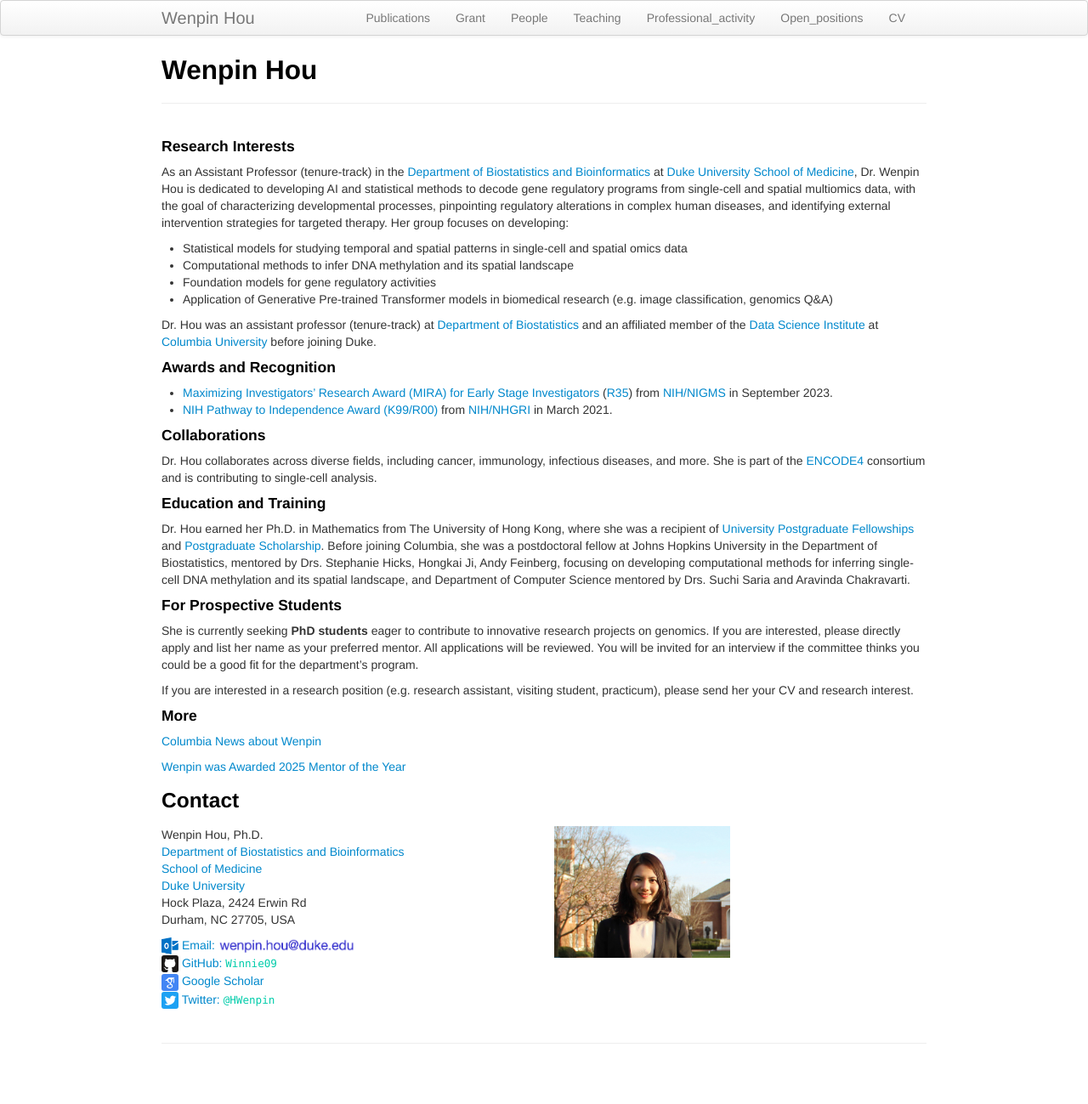
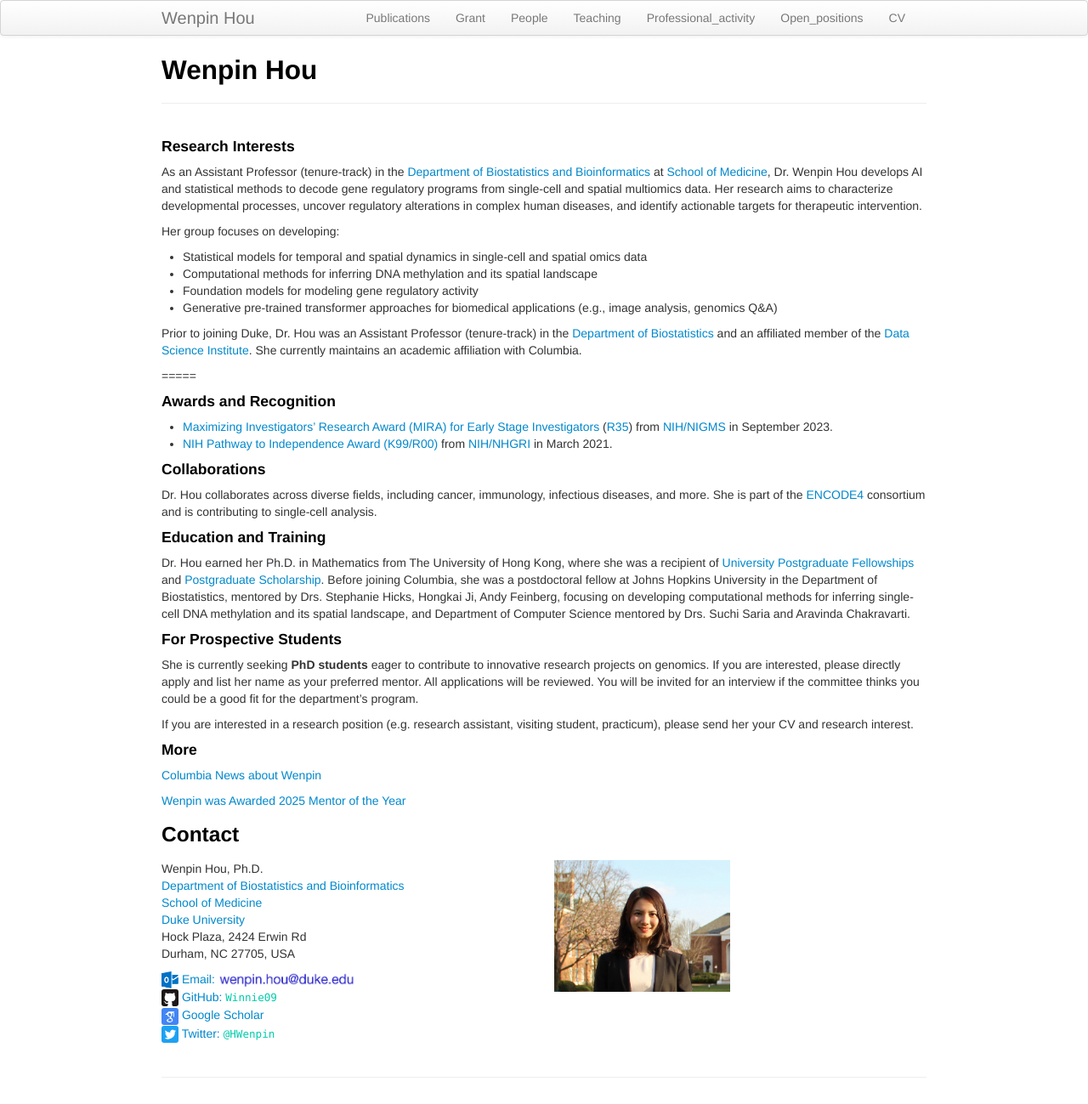
Before and after one commit to Winnie09/Wenpin_Hou, a Jekyll site: the page built from index.md, in a window 1280 px wide. Shown: the whole page at 85% size. Built offline with Jekyll 4.4.1, drawn with Linux system fonts in a browser that asks for light colours; before the commit the page ends 1259 px from its top, so only the background shows below that.

Commit message:
add changes

```diff
--- a/index.md
+++ b/index.md
@@ -5,15 +5,18 @@
 
 
 #### Research Interests
-As an Assistant Professor (tenure-track) in the [Department of Biostatistics and Bioinformatics](https://biostat.duke.edu/) at [Duke University](https://www.duke.edu/) [School of Medicine](https://medschool.duke.edu/), Dr. Wenpin Hou is dedicated to developing AI and statistical methods to decode gene regulatory programs from single-cell and spatial multiomics data, with the goal of characterizing developmental processes, pinpointing regulatory alterations in complex human diseases, and identifying external intervention strategies for targeted therapy. Her group focuses on developing:
+As an Assistant Professor (tenure-track) in the [Department of Biostatistics and Bioinformatics](https://biostat.duke.edu/) at [School of Medicine](https://medschool.duke.edu/), Dr. Wenpin Hou develops AI and statistical methods to decode gene regulatory programs from single-cell and spatial multiomics data. Her research aims to characterize developmental processes, uncover regulatory alterations in complex human diseases, and identify actionable targets for therapeutic intervention.
 
-- Statistical models for studying temporal and spatial patterns in single-cell and spatial omics data
-- Computational methods to infer DNA methylation and its spatial landscape
-- Foundation models for gene regulatory activities
-- Application of Generative Pre-trained Transformer models in biomedical research (e.g. image classification, genomics Q&A)
+Her group focuses on developing:
+- Statistical models for temporal and spatial dynamics in single-cell and spatial omics data
+- Computational methods for inferring DNA methylation and its spatial landscape
+- Foundation models for modeling gene regulatory activity
+- Generative pre-trained transformer approaches for biomedical applications (e.g., image analysis, genomics Q&A)
 
-Dr. Hou was an assistant professor (tenure-track) at [Department of Biostatistics](https://www.publichealth.columbia.edu/academics/departments/biostatistics) and an affiliated member of the [Data Science Institute](https://datascience.columbia.edu/people/wenpin-hou/) at [Columbia University](https://www.columbia.edu/) before joining Duke.
+Prior to joining Duke, Dr. Hou was an Assistant Professor (tenure-track) in the [Department of Biostatistics](https://www.publichealth.columbia.edu/academics/departments/biostatistics) and an affiliated member of the [Data Science Institute](https://datascience.columbia.edu/people/wenpin-hou/). She currently maintains an academic affiliation with Columbia.
 
+
+=====
 #### Awards and Recognition
 - [Maximizing Investigators’ Research Award (MIRA) for Early Stage Investigators](https://grants.nih.gov/grants/guide/pa-files/PAR-20-117.html) ([R35](https://reporter.nih.gov/search/Ym09DhMfd0-tUjFN97zw_w/project-details/10712174)) from [NIH/NIGMS](https://www.nigms.nih.gov/) in September 2023.
 - [NIH Pathway to Independence Award (K99/R00)](https://grants.nih.gov/grants/guide/pa-files/PA-20-188.html) from [NIH/NHGRI](https://www.genome.gov/) in March 2021.
```
